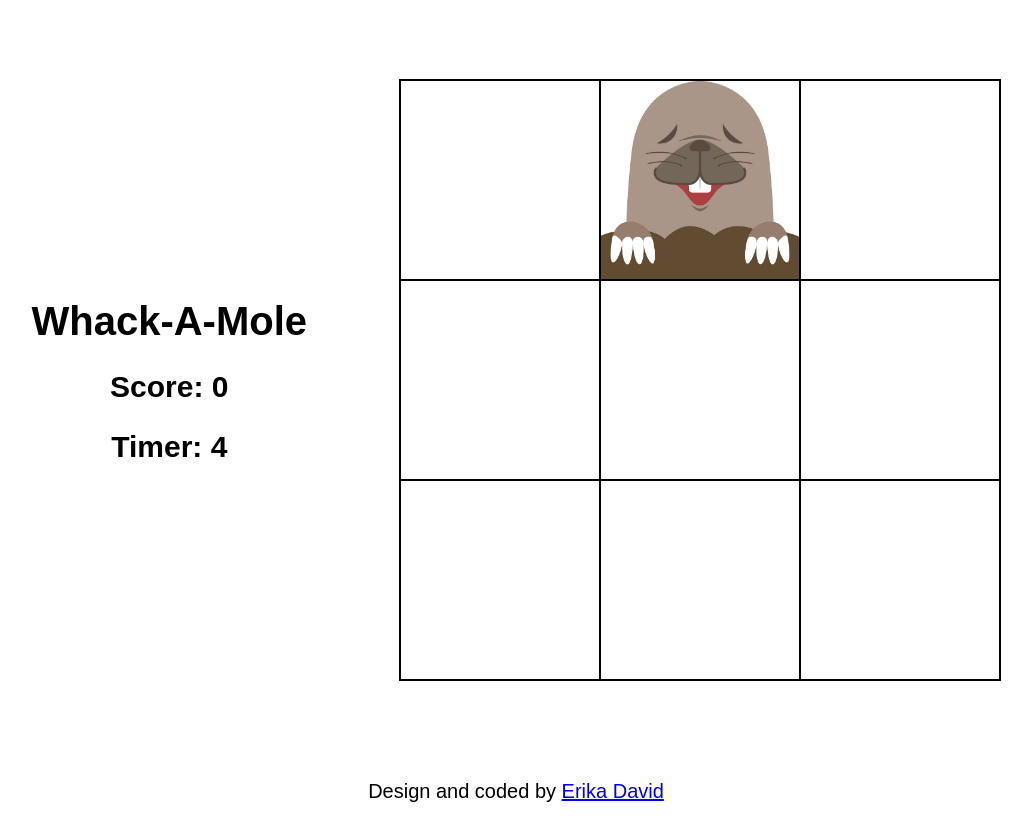
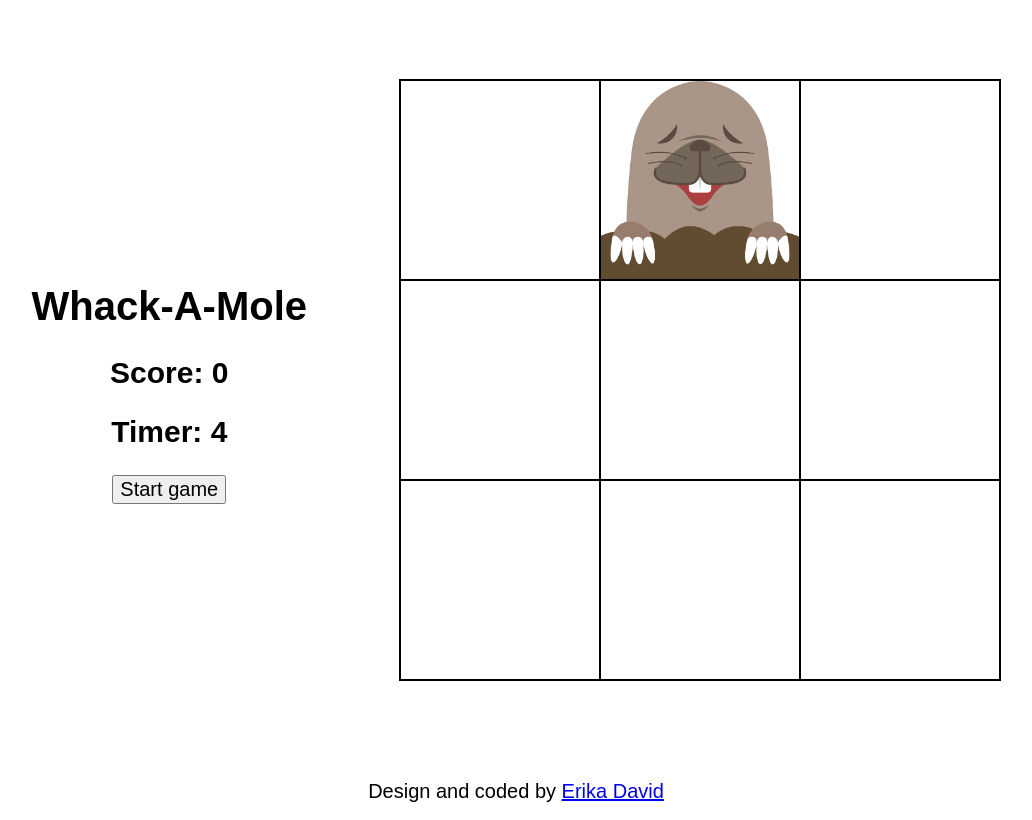
Before and after one commit to erikajdavid/whackAMole, a plain HTML site: page index.html in a window 1280 px wide. Shown: the whole page, without its empty margins (124-1156 px from the left). Drawn offline with Linux system fonts and the light colour scheme.

Commit message:
added start game button

```diff
--- a/index.html
+++ b/index.html
@@ -14,6 +14,7 @@
                 <h1>Whack-A-Mole</h1>
                 <h2>Score: <span class="score"></span></h2>
                 <h2>Timer: <span class="timer"></span></h2>
+                <button class="startBtn">Start game</button>
             </div>
             <div class="container">
                 <div class="row">
```
